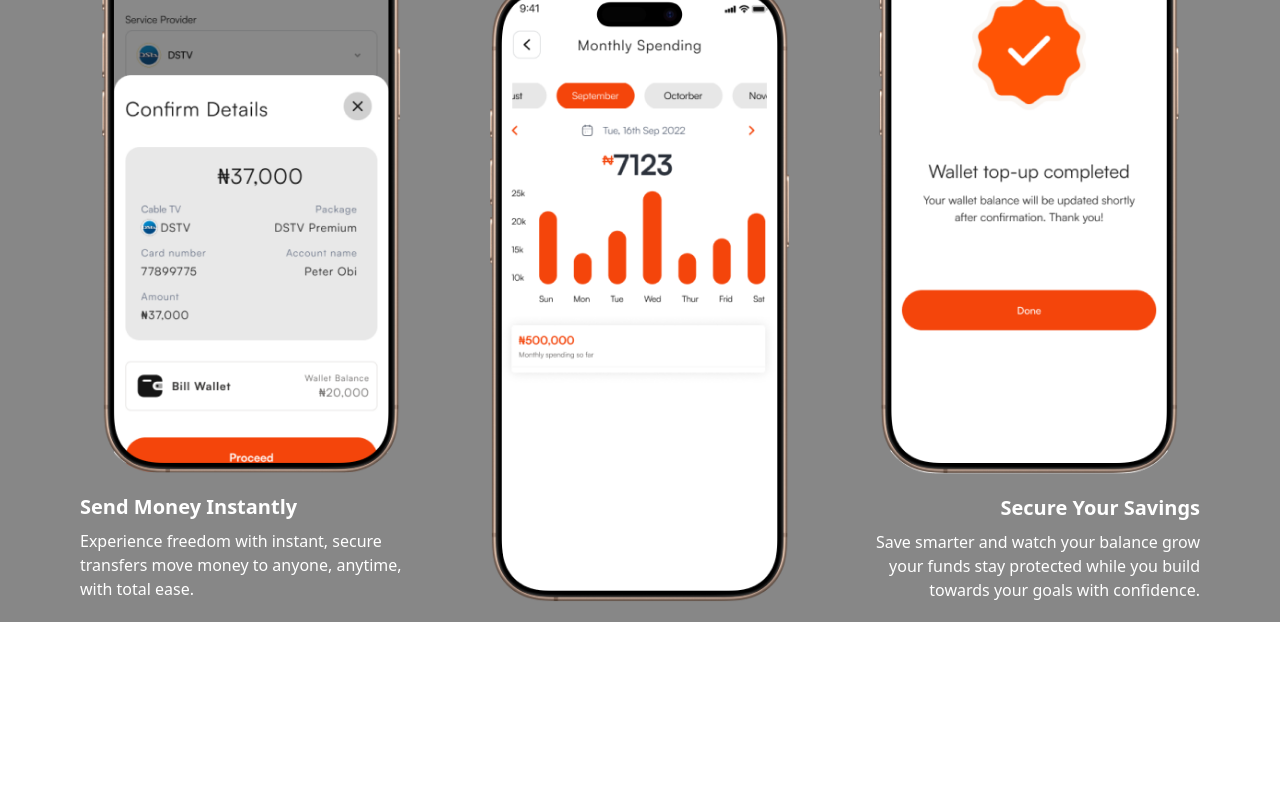
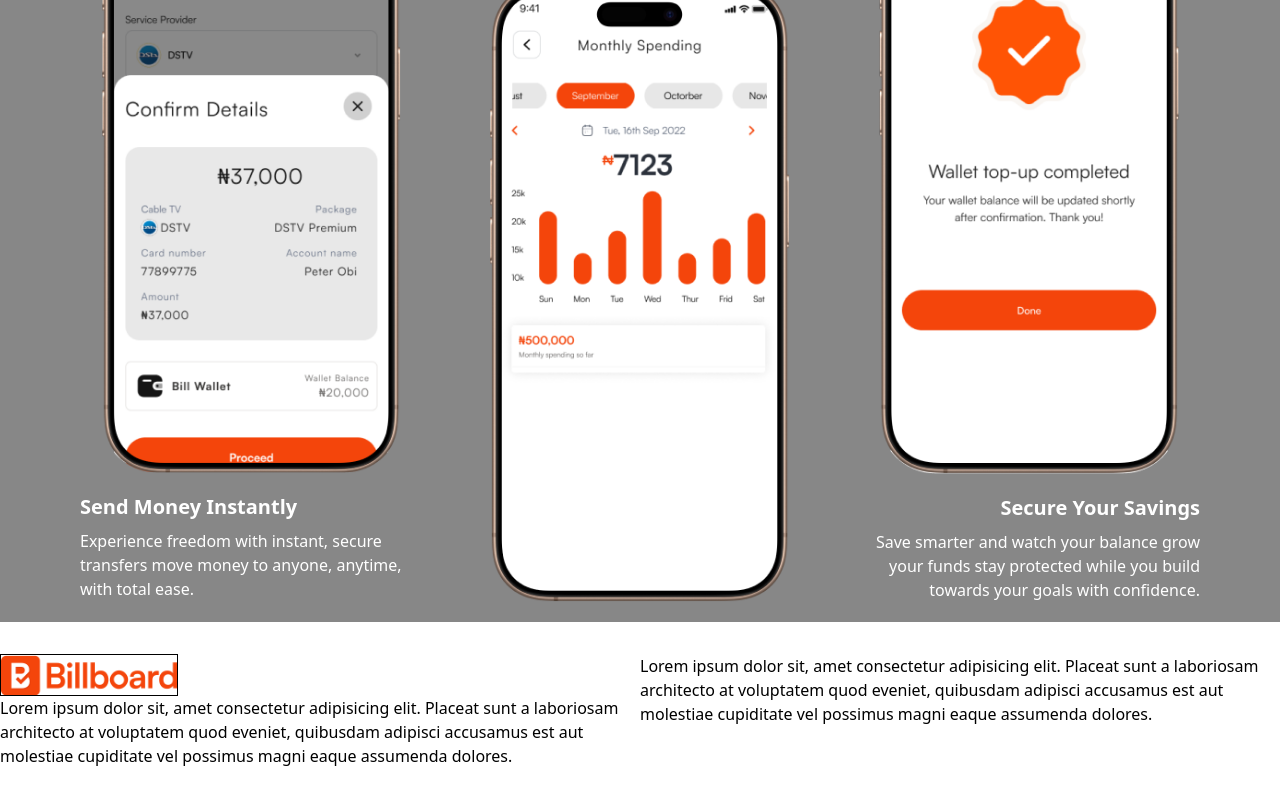
Before and after one commit to jehovah-son/billboard-fintech, a React (Vite) app: page / in a window 1280 px wide. Shown: the part 1644-2444 px from the top of the page. Before the commit the page ends 2266 px from the top, so only its background shows below. Built offline with nearby package versions, Linux system fonts and the light colour scheme.

Commit message:
`Added Footer component to App component`

```diff
--- a/src/App.tsx
+++ b/src/App.tsx
@@ -3,6 +3,7 @@ import Navbar from "./component/Navbar";
 import Hero from "./component/Hero";
 import Features from "./component/Features";
 import Preview from "./component/AppPreview";
+import Footer from "./component/Footer";
 
 function App() {
     return (
@@ -11,6 +12,7 @@ function App() {
             <Hero />
             <Features />
             <Preview />
+            <Footer />
         </>
     );
 }
--- /dev/null
+++ b/src/component/Footer.tsx
@@ -0,0 +1,37 @@
+import BillBoard from "../../public/Billboard.png";
+
+export default function Footer() {
+    return (
+        <div>
+            <div className="container mx-auto flex  justify-between py-8">
+                <div className="">
+                    <a href="/" className="border block w-fit">
+                        <img
+                            src={BillBoard}
+                            alt="BillBoard"
+                            className="w-36 md:w-44"
+                            width={200}
+                            height={200}
+                        />
+                    </a>
+                    <p>
+                        Lorem ipsum dolor sit, amet consectetur adipisicing
+                        elit. Placeat sunt a laboriosam architecto at voluptatem
+                        quod eveniet, quibusdam adipisci accusamus est aut
+                        molestiae cupiditate vel possimus magni eaque assumenda
+                        dolores.
+                    </p>
+                </div>
+                <div className="">
+                    <p>
+                        Lorem ipsum dolor sit, amet consectetur adipisicing
+                        elit. Placeat sunt a laboriosam architecto at voluptatem
+                        quod eveniet, quibusdam adipisci accusamus est aut
+                        molestiae cupiditate vel possimus magni eaque assumenda
+                        dolores.
+                    </p>
+                </div>
+            </div>
+        </div>
+    );
+}
```
